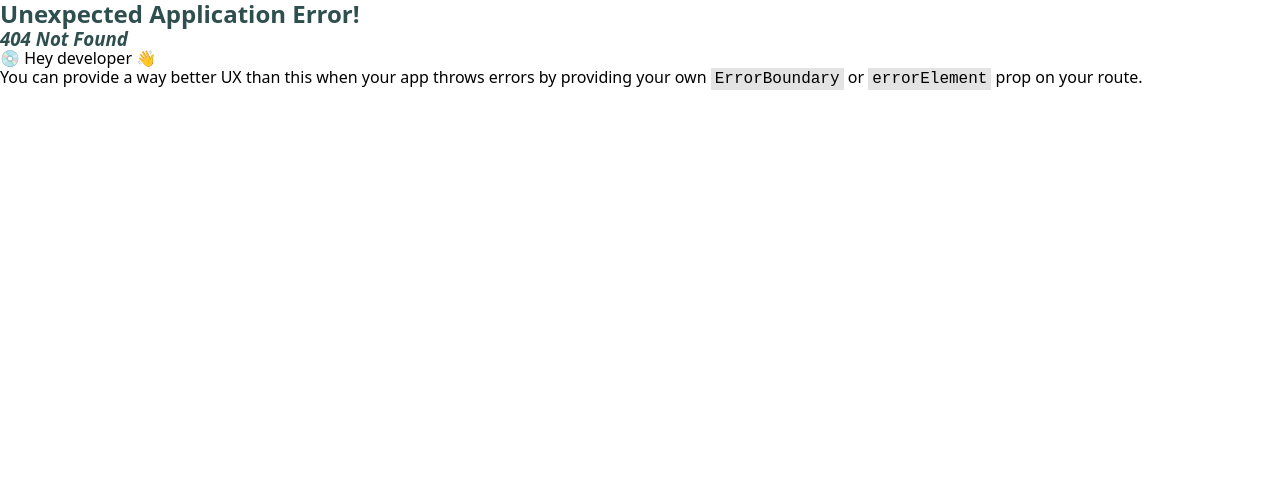
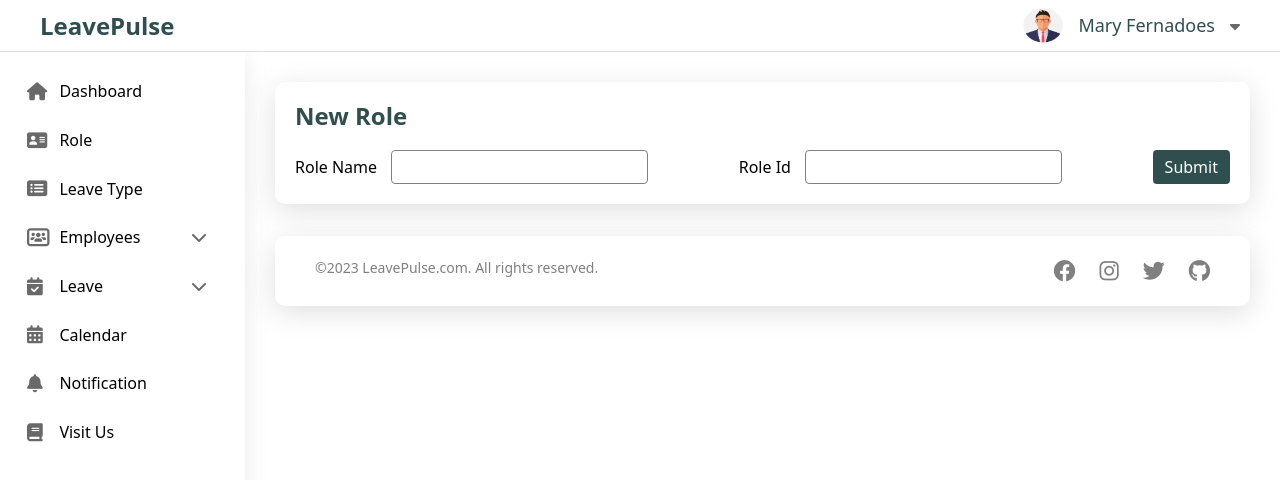
Before and after one commit to DhanushS212003/LeavePulse, a React (Vite) app: page /roles in a window 1280 px wide. Before the commit this address had no page. Shown: the top 480 px of the page. Built offline with nearby package versions, Linux system fonts and the light colour scheme.

Commit message:
added role component

```diff
--- a/package.json
+++ b/package.json
@@ -10,12 +10,9 @@
     "preview": "vite preview"
   },
   "dependencies": {
-    "bootstrap": "^5.3.2",
     "react": "^19.0.0",
     "react-dom": "^19.0.0",
-    "react-router-dom": "^7.5.2",
-    "react-select": "^5.10.1",
-    "reactstrap": "^9.2.3"
+    "react-router-dom": "^7.5.2"
   },
   "devDependencies": {
     "@eslint/js": "^9.21.0",
--- a/src/header/Header.jsx
+++ b/src/header/Header.jsx
@@ -17,6 +17,11 @@ const Header = () => {
 
   const handleProfileClick = () => {
     navigate("/profile");
+    setIsProfileOpen(false);
+  };
+
+  const handleLogOutClick = () => {
+    navigate("/login");
     setIsProfileOpen(false);
   };
 
@@ -67,7 +72,7 @@ const Header = () => {
             <p>Reset Password</p>
           </div>
 
-          <div className="dropdown_list_container">
+          <div className="dropdown_list_container" onClick={handleLogOutClick}>
             <div className="icon_container">
               <i className="fa-solid fa-right-from-bracket"></i>
             </div>
--- a/src/header/header.css
+++ b/src/header/header.css
@@ -63,53 +63,4 @@
   .fa-regular {
     color: dimgray;
   }
-
-  .body_section {
-    display: flex;
-  }
-
-  .page_section {
-    width: 81%;
-    padding: 2%;
-  }
-
-  .breadcrumbs_container {
-    background-color: white;
-    border-radius: 10px;
-    padding: 20px;
-    box-shadow: rgba(100, 100, 111, 0.2) 0px 7px 29px 0px;
-  }
-
-  .breadcrumbs {
-    margin: 0px 0px 12px 0px;
-  }
-
-  .main_section {
-    margin-top: 40px;
-  }
-
-  input {
-    margin-left: 20px;
-    padding: 10px 20px;
-    outline: none;
-    border-radius: 5px;
-    border: 1px solid gray;
-  }
-
-  input:focus-within {
-    outline: 1.5px solid #2d7474;
-  }
-
-  .submit_btn {
-    color: white;
-    border: none;
-    background: darkslategray;
-    padding: 10px 15px;
-    border-radius: 5px;
-  }
-
-  .submit_btn:hover {
-    background-color: #2d7474;
-    cursor: pointer;
-  }
 }
--- a/src/index.css
+++ b/src/index.css
@@ -422,3 +422,27 @@ body {
   padding: 30px;
   overflow-y: auto;
 }
+
+input {
+  padding: 7px 12px;
+  outline: none;
+  border-radius: 4px;
+  border: 1px solid gray;
+}
+
+input:focus-within {
+  outline: 1.5px solid #2d7474;
+}
+
+.submit_btn {
+  color: white;
+  border: none;
+  background: darkslategray;
+  padding: 8px 12px;
+  border-radius: 4px;
+}
+
+.submit_btn:hover {
+  background-color: #2d7474;
+  cursor: pointer;
+}
--- a/src/login/Login.jsx
+++ b/src/login/Login.jsx
@@ -4,16 +4,6 @@ import "./login.css";
 
 const Login = () => {
   const [showPassword, setShowPassword] = useState(false);
-  const [email, setEmail] = useState("");
-  const [password, setPassword] = useState("");
-
-  const handleSubmit = (e) => {
-    e.preventDefault();
-    // Handle login logic here
-    console.log("Login submitted");
-    console.log("Email:", email);
-    console.log("Password:", password);
-  };
 
   const togglePasswordVisibility = () => {
     setShowPassword(!showPassword);
@@ -36,15 +26,13 @@ const Login = () => {
             </div>
 
             {/* Form */}
-            <form onSubmit={handleSubmit}>
+            <form>
               {/* Email Field */}
               <div className="login-field-container">
                 <input
                   type="email"
                   className="login-field"
                   placeholder="Email"
-                  value={email}
-                  onChange={(e) => setEmail(e.target.value)}
                   required
                 />
               </div>
@@ -55,8 +43,6 @@ const Login = () => {
                   type={showPassword ? "text" : "password"}
                   className="login-field"
                   placeholder="Password"
-                  value={password}
-                  onChange={(e) => setPassword(e.target.value)}
                   required
                 />
               </div>
--- /dev/null
+++ b/src/role/Role.jsx
@@ -0,0 +1,22 @@
+import "./role.css";
+
+const Role = () => {
+  return (
+    <div className="role_section">
+      <h2>New Role</h2>
+      <form>
+        <div>
+          <label> Role Name </label>
+          <input type="text" />
+        </div>
+        <div>
+          <label> Role Id </label>
+          <input type="text" />
+        </div>
+        <button className="submit_btn"> Submit </button>
+      </form>
+    </div>
+  );
+};
+
+export default Role;
--- /dev/null
+++ b/src/role/role.css
@@ -0,0 +1,17 @@
+.role_section {
+  background-color: white;
+  border-radius: 10px;
+  padding: 20px;
+  box-shadow: rgba(100, 100, 111, 0.2) 0px 7px 29px 0px;
+
+  form {
+    margin-top: 20px;
+    display: flex;
+    justify-content: space-between;
+    align-items: center;
+  }
+
+  input {
+    margin-left: 10px;
+  }
+}
--- a/src/routes.jsx
+++ b/src/routes.jsx
@@ -1,6 +1,7 @@
 import App from "./App";
 import Dashboard from "./dashboard/Dashboard";
 import Login from "./login/Login";
+import Role from "./role/Role";
 
 export const routes = [
   {
@@ -11,6 +12,10 @@ export const routes = [
         path: "",
         element: <Dashboard />,
       },
+      {
+        path: "roles",
+        element: <Role />,
+      },
     ],
   },
   {
--- a/src/sidebar/SideBar.jsx
+++ b/src/sidebar/SideBar.jsx
@@ -24,10 +24,7 @@ const SideBar = () => {
         <p> Dashboard </p>
       </div>
 
-      <div
-        className="sidebar_row_container"
-        onClick={() => navigate("/role?page=role")}
-      >
+      <div className="sidebar_row_container" onClick={() => navigate("/roles")}>
         <div className="sidebar_icon_container">
           <i className="fa-solid fa-address-card"></i>
         </div>
@@ -36,7 +33,7 @@ const SideBar = () => {
 
       <div
         className="sidebar_row_container"
-        onClick={() => navigate("/role?page=leavetype")}
+        onClick={() => navigate("/leaves")}
       >
         <div className="sidebar_icon_container">
           <i className="fa-solid fa-rectangle-list"></i>
@@ -65,7 +62,7 @@ const SideBar = () => {
         <>
           <div
             className="hidden_list_container"
-            onClick={() => navigate("/createemployee")}
+            onClick={() => navigate("/create_employee")}
           >
             <i className="fa-regular fa-circle-dot"></i>
             <p> New Employee </p>
@@ -73,7 +70,7 @@ const SideBar = () => {
 
           <div
             className="hidden_list_container"
-            onClick={() => navigate("/manageemployee")}
+            onClick={() => navigate("/employees")}
           >
             <i className="fa-regular fa-circle-dot"></i>
             <p> Manage Employee </p>
@@ -100,7 +97,7 @@ const SideBar = () => {
         <>
           <div
             className="hidden_list_container"
-            onClick={() => navigate("/applyleave")}
+            onClick={() => navigate("/apply_leave")}
           >
             <i className="fa-regular fa-circle-dot"></i>
             <p> Apply Leave </p>
@@ -108,7 +105,7 @@ const SideBar = () => {
 
           <div
             className="hidden_list_container"
-            onClick={() => navigate("/allleave")}
+            onClick={() => navigate("/my_leaves")}
           >
             <i className="fa-regular fa-circle-dot"></i>
             <p> All Leave </p>
@@ -136,7 +133,7 @@ const SideBar = () => {
         <p> Notification </p>
       </div>
 
-      <div className="sidebar_row_container" onClick={() => navigate("/role")}>
+      <div className="sidebar_row_container">
         <div className="sidebar_icon_container">
           <i className="fa-solid fa-book"></i>
         </div>
```
Also changed, not shown: 1 other file (tests, documents, lock files or other folders).
